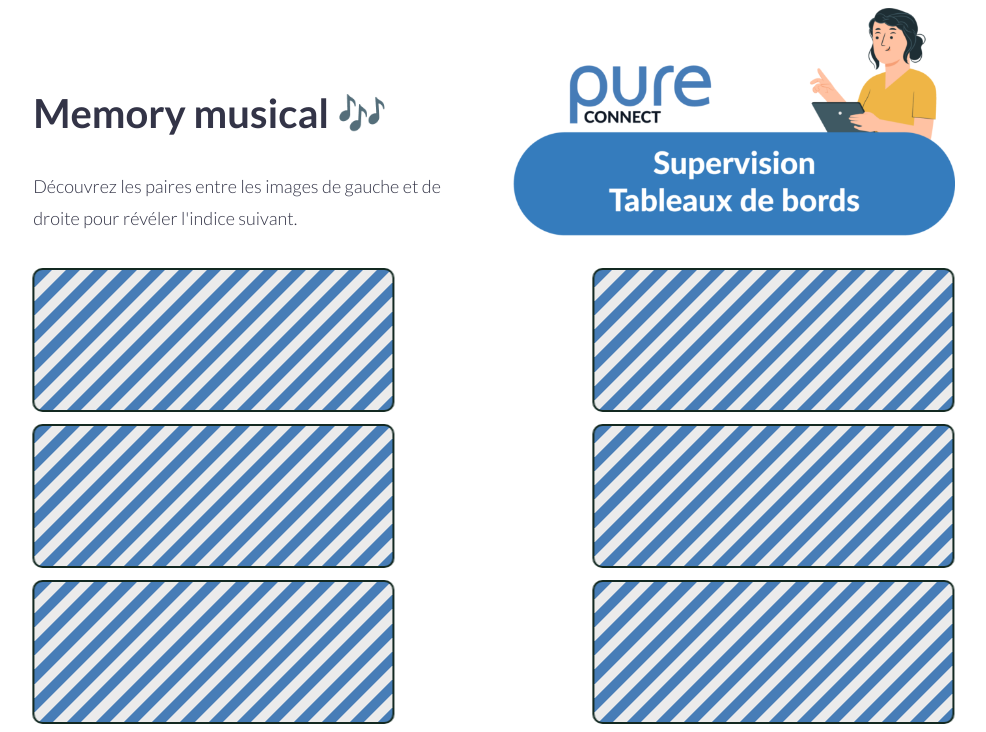
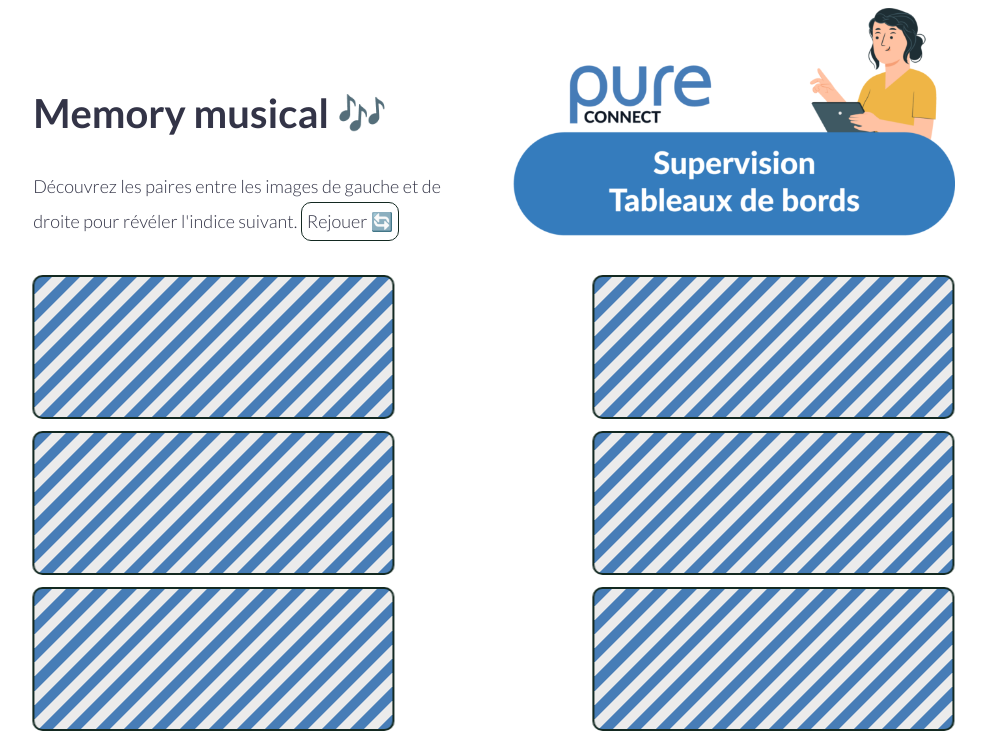
Before and after one commit to lucsorel/musical-memory, a plain HTML site: page web/index.html in a window 1280 px wide. Shown: the top 732 px of the page, without its empty margins (146-1132 px from the left). Drawn offline with Linux system fonts and the light colour scheme.

Commit message:
feat(web-app): add replay button which reloads the page

```diff
--- a/web/index.html
+++ b/web/index.html
@@ -19,7 +19,10 @@
             <div class="col-6">
                 <br /><br />
                 <h1>Memory musical 🎶</h1>
-                <p>Découvrez les paires entre les images de gauche et de droite pour révéler l'indice suivant.</p>
+                <p>
+                    Découvrez les paires entre les images de gauche et de droite pour révéler l'indice suivant.
+                    <a class="reload" href=".">Rejouer 🔄</a>
+                </p>
             </div>
             <div class="col-6">
                 <img src="pureconnect.png" alt="Pureconnect de Noël">
--- a/web/styles.css
+++ b/web/styles.css
@@ -18,6 +18,16 @@ video {
     border-style: solid;
     padding: 20px;
     border-color: #132921;
+}
+.reload {
+    border-radius: 10px;
+    border-width: 1px;
+    border-style: solid;
+    padding: 5px;
+    border-color: #132921;
+    cursor: pointer;
+    display: inline-block;
+    text-decoration: none;
 }
 .card {
     height: 100px;
```
